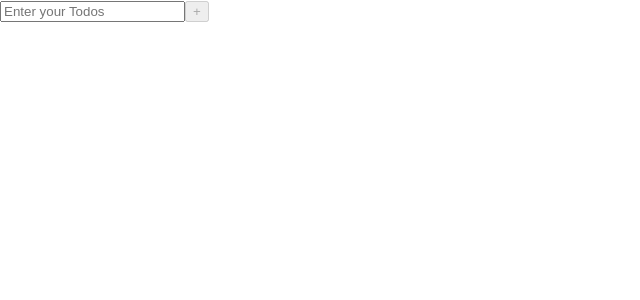
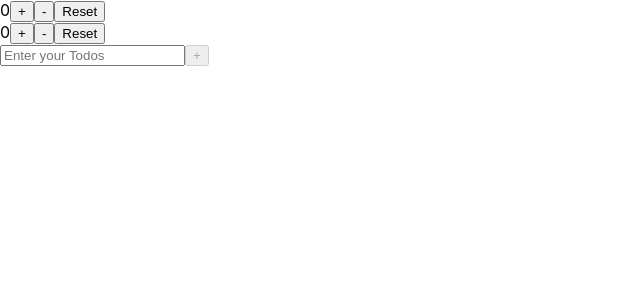
Before and after one commit to TrishnaMo/todo-postman, a React (Create React App) app: page / in a window 1280 px wide. Shown: the top 300 px of the page, without its empty margins (0-640 px from the left). Built offline with nearby package versions, Linux system fonts and the light colour scheme.

Commit message:
Learn Reducer

```diff
--- a/src/App.tsx
+++ b/src/App.tsx
@@ -1,9 +1,13 @@
 import React from "react";
+import ReducerCounter from "./components/Counter/ReducerCounter";
+import StateCounter from "./components/Counter/StateCounter";
 import HomeScreen from "./components/HomeScreen/index";
 
 const App = () => {
   return (
     <>
+      <StateCounter />
+      <ReducerCounter />
       <HomeScreen />
     </>
   );
--- /dev/null
+++ b/src/components/Counter/ReducerCounter.tsx
@@ -0,0 +1,38 @@
+import React, { useReducer } from "react";
+
+interface CounterStore {
+  count: number;
+}
+
+interface CounterAction {
+  type: "increment" | "decrement" | "reset";
+}
+
+const storeInitalState: CounterStore = { count: 0 };
+
+const reducer = (state: CounterStore, action: CounterAction) => {
+  if (action.type === "increment") {
+    return { count: state.count + 1 };
+  } else if (action.type === "decrement") {
+    return { count: state.count - 1 };
+  } else if (action.type === "reset") {
+    return { count: 0 };
+  } else {
+    throw new Error();
+  }
+};
+
+
+const ReducerCounter = () => {
+  const [store, dispatch] = useReducer(reducer, storeInitalState);
+  return (
+    <div>
+    {store.count}
+    <button onClick={() => dispatch({type: 'increment'})}>+</button>
+    <button onClick={() => dispatch({type: 'decrement'})}>-</button>
+    <button onClick={() => dispatch({type: 'reset'})}>Reset</button>
+  </div>
+  );
+};
+
+export default ReducerCounter;
--- /dev/null
+++ b/src/components/Counter/StateCounter.tsx
@@ -0,0 +1,16 @@
+import React, { useState } from "react";
+
+const StateCounter = () => {
+  const [count, setCount] = useState(0);
+
+  return (
+    <div>
+      {count}
+      <button onClick={() => setCount((prevCount) => prevCount + 1)}>+</button>
+      <button onClick={() => setCount((prevCount) => prevCount - 1)}>-</button>
+      <button onClick={() => setCount(0)}>Reset</button>
+    </div>
+  );
+};
+
+export default StateCounter;
```
